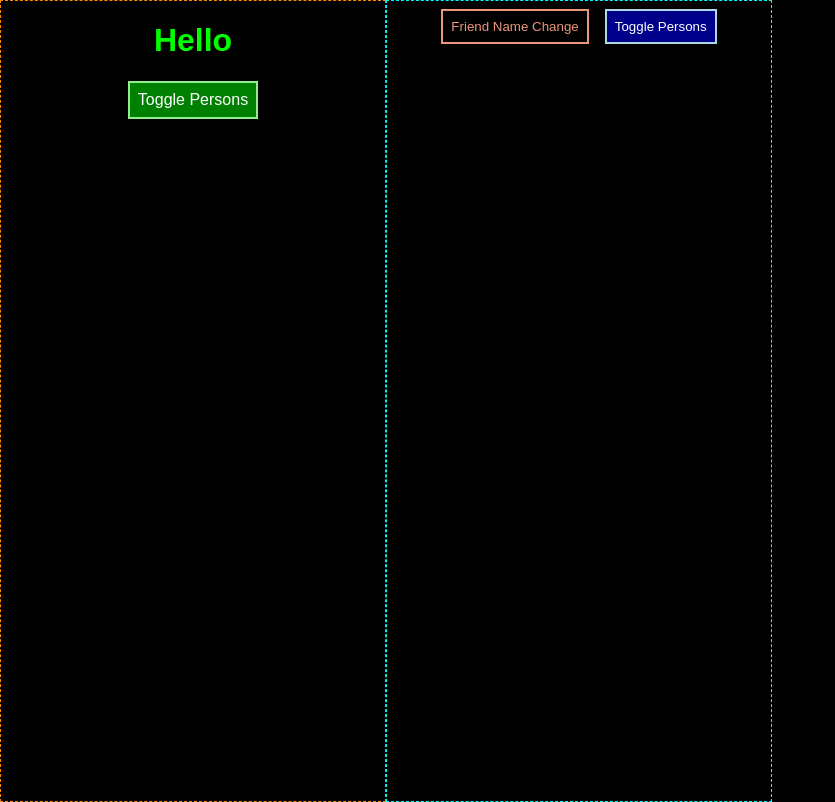
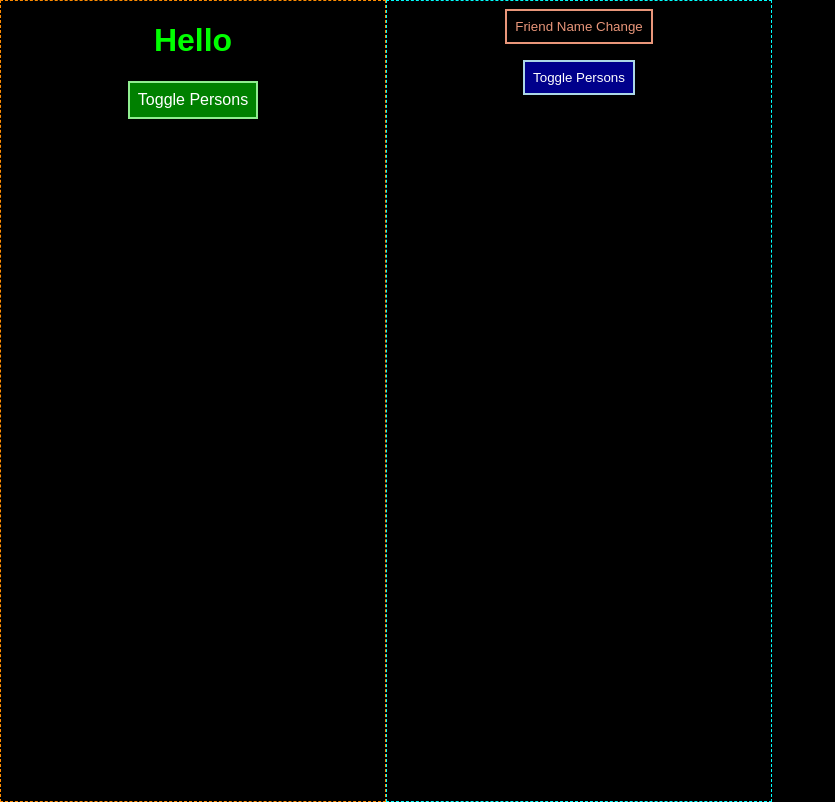
Before and after one commit to BogdanAndrijevski/react-basics, a React (Create React App) app: page / in a window 1280 px wide. Shown: the whole page, without its empty margins (0-835 px from the left). Built offline with nearby package versions, Linux system fonts and the light colour scheme.

Commit message:
ver 1.15 - handling dynamic content - The JavaScript Way

```diff
--- a/src/App.css
+++ b/src/App.css
@@ -2,13 +2,14 @@
   /* text-align: center; */
 }
 
-.btnFriend {
+.btnFriendNameChange {
   background-color: black;
   border: 2px solid darksalmon;
   color: darksalmon;
   padding: 8px;
-  margin: 8px;
+  margin: 8px auto;
   cursor: pointer;
+  display: block;
 }
 
 .btnFriendToggle {
--- a/src/App.js
+++ b/src/App.js
@@ -72,21 +72,13 @@ class App extends Component {
       padding: '8px',
       cursor: 'pointer',
       color: 'white'
-
     }
 
+    let persons = null;
+    if(this.state.showPersons === true){
+      persons = (
 
-    return (
-      <div className="App">
-        <div className='MainForPerson'>
-          <h1>Hello</h1>
-          <button
-            style={style}
-            onClick={this.togglePersonsHandler} >Toggle Persons</button>
-          {/* onClick={() => this.switchNameHandler('Maximilian!!')} >Switch Name</button> */}
-          {/* <button onClick={() => {return this.switchNameHandler()}} >Switch Name</button> */}
-          {this.state.showPersons === true ?
-            <div>
+        <div>
 
               <Person
                 changed={this.nameChangeHandler}
@@ -99,11 +91,28 @@ class App extends Component {
               <Person
                 name={this.state.persons[2].name}
                 age={this.state.persons[2].age} />
-            </div> : null
-          }
+            </div>
+
+      )
+
+    }
+
+    return (
+      <div className="App">
+        <div className='MainForPerson'>
+          <h1>Hello</h1>
+          <button
+            style={style}
+            onClick={this.togglePersonsHandler} >Toggle Persons</button>
+          {/* onClick={() => this.switchNameHandler('Maximilian!!')} >Switch Name</button> */}
+          {/* <button onClick={() => {return this.switchNameHandler()}} >Switch Name</button> */}
+
+             {persons}
         </div>
+
+        {/* ---------------------------------- */}
         <div className='MainForFriend'>
-          <button className='btnFriend' onClick={this.changeFriendNameHandler} >Friend Name Change</button>
+          <button className='btnFriendNameChange' onClick={this.changeFriendNameHandler} >Friend Name Change</button>
           <button className='btnFriendToggle' onClick={this.toggleFriendsHandler} >Toggle Persons</button>
 
           {/* <button
@@ -131,4 +140,4 @@ class App extends Component {
 
 export default App;
 
-// ver 1.12 - 53. Rendering Content Conditionally
+// ver 1.15 - 54. Handling Dynamic Content "The JavaScript Way"
```
